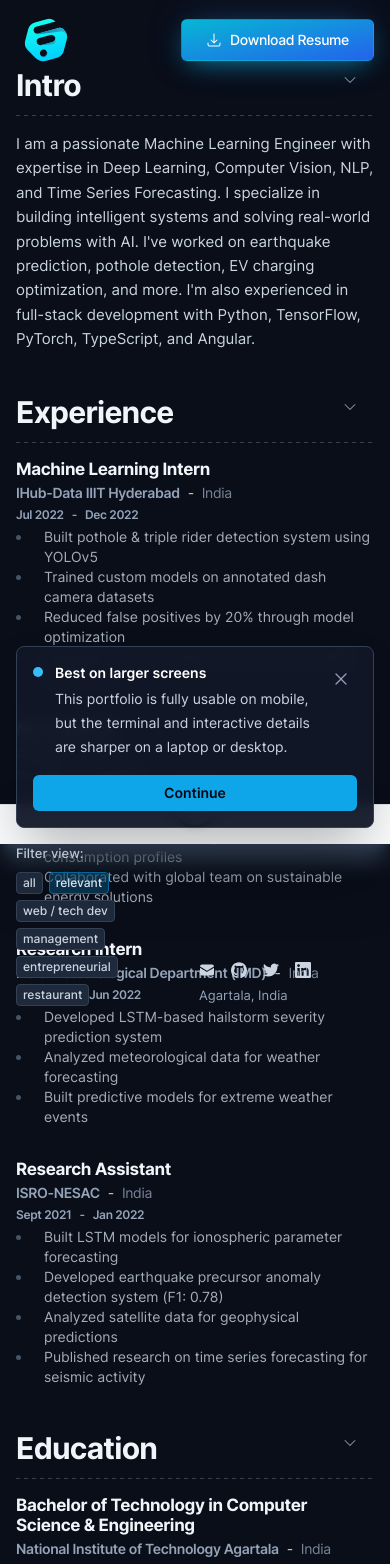
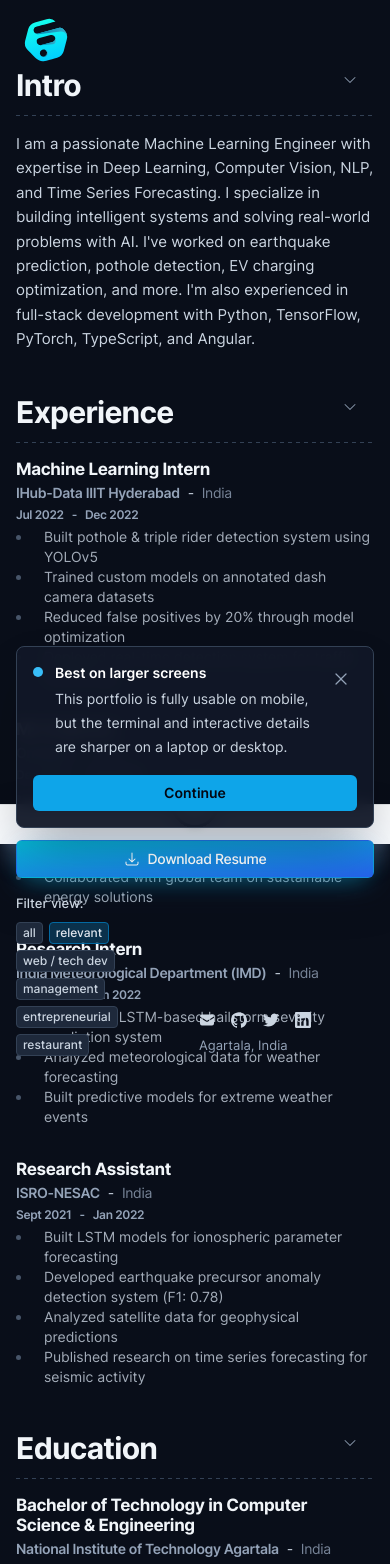
Before and after one commit to aryanVijaywargia/portfolio, a Next.js app: page /resume in a window 390 px wide. Shown: the top 1564 px of the page. Built offline with nearby package versions, Linux system fonts and the light colour scheme; a web font is replaced by a local one; what tailwind-children, tailwind-gradient-mask-image would draw is missing.

Commit message:
Fix Download Resume button placement and click target
Move Download Resume out of the top-right floating overlay (which sat
under the global header at a lower z-index and was intercepted) into
the sticky right sidebar on desktop and the mobile footer drawer on
small screens.

```diff
--- a/components/resume/resume-mobile-footer.tsx
+++ b/components/resume/resume-mobile-footer.tsx
@@ -1,4 +1,4 @@
-import { ChevronDoubleUpIcon, EnvelopeIcon } from "@heroicons/react/24/solid";
+import { ArrowDownTrayIcon, ChevronDoubleUpIcon, EnvelopeIcon } from "@heroicons/react/24/solid";
 import { SiGithub } from "@react-icons/all-files/si/SiGithub";
 import { SiLinkedin } from "@react-icons/all-files/si/SiLinkedin";
 import { SiTwitter } from "@react-icons/all-files/si/SiTwitter";
@@ -37,7 +37,15 @@ export const ResumeFooter = () => {
         <span className="sr-only">Show Mobile Navigation</span>
         <ChevronDoubleUpIcon className={clsx("h-4 w-4 transition-all", active && "rotate-180")} />
       </button>
-      <section className="relative z-10 mt-8 grid grid-cols-2 pb-4">
+      <a
+        href="/resume/aryan-vijaywargia-resume.pdf"
+        download="Aryan-Vijaywargia-Resume.pdf"
+        className="relative z-10 mt-7 inline-flex w-full items-center justify-center gap-2 whitespace-nowrap rounded-md border border-transparent bg-gradient-to-br from-cyan-500 to-blue-600 px-4 py-2 text-sm font-medium tracking-tight text-white shadow-[0_8px_24px_-8px_rgba(6,182,212,0.5),0_0_40px_-8px_rgba(59,130,246,0.3)] transition-all hfa:from-cyan-400 hfa:to-blue-500"
+      >
+        <ArrowDownTrayIcon className="h-4 w-4" />
+        Download Resume
+      </a>
+      <section className="relative z-10 mt-4 grid grid-cols-2 pb-4">
         <section className="spacing-2">
           <div className="text-[13px] font-medium text-gray-700 d:text-gray-300">Filter view:</div>
           <nav className="flex flex-wrap gap-1.5">
--- a/pages/resume.tsx
+++ b/pages/resume.tsx
@@ -91,16 +91,6 @@ export const Resume: FC = (props) => {
         <tr className="block print:!table-row">
           <td className="block print:!table-cell">
             <article className="relative mx-auto mb-16 grid max-w-6xl gap-12 px-4 py-16 print:!flex print:!py-0 print:!pl-24 md:px-8 lg:grid-cols-[1fr_200px] print:[&_*]:![-webkit-print-color-adjust:exact] print:[&_*]:![color-adjust:exact] print:[&_*]:![print-color-adjust:exact]">
-              <div className="fixed inset-x-0 top-0 z-40 mx-auto flex h-20 max-w-6xl items-center justify-end px-4 print:!hidden md:px-8">
-                <a
-                  href={RESUME_PDF_PATH}
-                  download={RESUME_PDF_FILENAME}
-                  className="inline-flex items-center justify-center gap-2 whitespace-nowrap rounded-md border border-transparent bg-gradient-to-br from-cyan-500 to-blue-600 px-6 py-2.5 text-sm font-medium tracking-tight text-white shadow-[0_8px_24px_-8px_rgba(6,182,212,0.5),0_0_40px_-8px_rgba(59,130,246,0.3)] transition-all hfa:from-cyan-400 hfa:to-blue-500 hfa:shadow-[0_12px_32px_-8px_rgba(6,182,212,0.65),0_0_48px_-6px_rgba(59,130,246,0.5)] d:shadow-[0_8px_24px_-8px_rgba(6,182,212,0.6),0_0_40px_-8px_rgba(59,130,246,0.4)] d:hfa:shadow-[0_12px_32px_-8px_rgba(6,182,212,0.7),0_0_48px_-6px_rgba(59,130,246,0.55)] md:px-8"
-                >
-                  <ArrowDownTrayIcon className="h-4 w-4" />
-                  Download Resume
-                </a>
-              </div>
               <main className="snap-y snap-normal spacing-10">
                 <ResumeSection title="Intro" className="break-inside-avoid print:!max-w-3xl">
                   <p className="text-[15px] leading-relaxed text-gray-500 d:text-gray-300 d:text-gray-300 print:!-ml-24 print:!max-w-3xl print:!text-base">
@@ -370,6 +360,14 @@ export const Resume: FC = (props) => {
                 </ResumeSection>
               </main>
               <aside className="top-[144px] mb-auto hidden max-h-min print:!hidden lg:sticky lg:spacing-8">
+                <a
+                  href={RESUME_PDF_PATH}
+                  download={RESUME_PDF_FILENAME}
+                  className="group inline-flex w-full items-center justify-center gap-2 whitespace-nowrap rounded-md border border-transparent bg-gradient-to-br from-cyan-500 to-blue-600 px-4 py-2.5 text-sm font-medium tracking-tight text-white shadow-[0_8px_24px_-8px_rgba(6,182,212,0.5),0_0_40px_-8px_rgba(59,130,246,0.3)] transition-all hfa:from-cyan-400 hfa:to-blue-500 hfa:shadow-[0_12px_32px_-8px_rgba(6,182,212,0.65),0_0_48px_-6px_rgba(59,130,246,0.5)] d:shadow-[0_8px_24px_-8px_rgba(6,182,212,0.6),0_0_40px_-8px_rgba(59,130,246,0.4)] d:hfa:shadow-[0_12px_32px_-8px_rgba(6,182,212,0.7),0_0_48px_-6px_rgba(59,130,246,0.55)] print:!hidden"
+                >
+                  <ArrowDownTrayIcon className="h-4 w-4 transition-transform group-hover:translate-y-0.5" />
+                  Download Resume
+                </a>
                 <section className="spacing-6 print:!hidden">
                   <nav className="relative whitespace-nowrap text-[15px] font-medium text-gray-300 spacing-0">
                     <HoverEffect className="border-none border-transparent bg-gray-100" />
```
